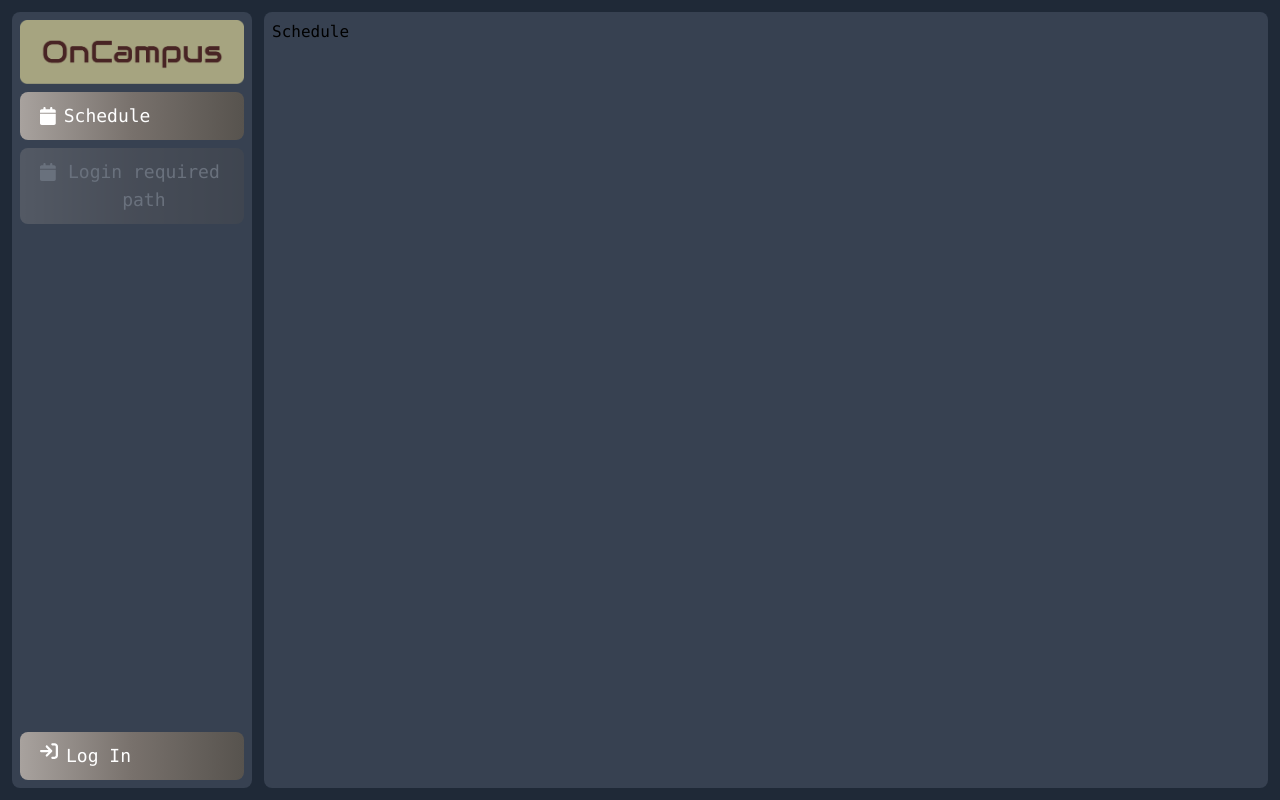
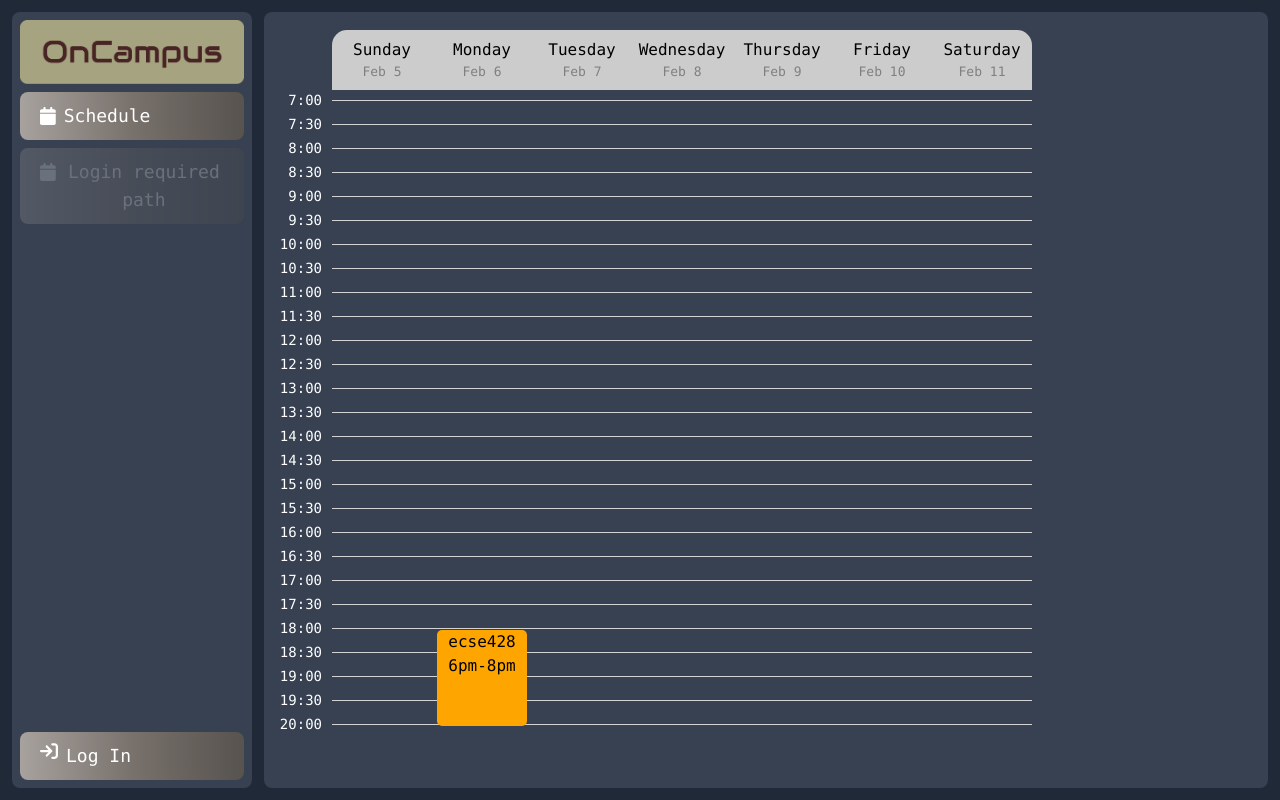
Before and after one commit to ECSE-428-Group-5-W-2023/OnCampus, a React (Create React App) app in the folder web/: page /schedule in a window 1280 px wide. Built offline with nearby package versions, Linux system fonts and the light colour scheme.

Commit message:
Prototype schedule? (frontend)

```diff
--- /dev/null
+++ b/web/src/components/Schedule/Schedule.css
@@ -0,0 +1,97 @@
+.li{
+    list-style-type: none;
+}
+
+.calendar {
+    padding: 10px;
+
+    display: grid;
+    grid-template-columns: 50px 700px;
+    grid-template-rows: 70px 650px;
+    grid-template-areas: ". header ."
+                         "time-marks events .";
+}
+
+.header {
+    grid-area: header;
+    display: grid;
+    margin-bottom: 10px;
+}
+
+.weekdays, .dates{
+    display: grid;
+    grid-template-columns: repeat(7, 1fr);
+    text-align: center;
+}
+
+.weekdays {
+    align-content: end;
+    font-size: 16px;
+}
+
+.dates {
+    font-size: 13px;
+    color: gray;
+}
+
+.time {
+    grid-area: time-marks;
+
+    text-align: right;
+    position: relative;
+    right: 10px;
+    bottom: 10px;
+    font-size: 14px;
+    color: #fff;
+}
+
+.time li {
+    height: 24px;
+}
+
+.event-container {
+    grid-area: events;
+
+    display: grid;
+    grid-template-columns: repeat(7, 1fr);
+    grid-template-rows: repeat(54, 1fr);
+    position: relative;
+}
+
+
+
+/* border lines deco */
+.time li::after{
+    content: "";
+    position: absolute;
+    margin-left: 10px;
+    margin-top: 10px;
+    width: 700px;
+    height: 1px;
+    background-color: lightgray;
+}
+/*round corners*/
+.header {
+    background:#ccc;
+    border-radius: 15px 15px 0px 0px;
+}
+
+/* event */
+.event {
+    position: absolute;
+    width: 90px;
+    margin-left: 5px;
+    margin-right: 5px;
+    border-radius: 5px;
+    z-index: 3;
+    text-align: center;
+}
+
+#event1 {
+    /* height = (8pm-6pm)*48 */
+    height: 96px;
+    grid-column: 2; /*monday*/
+    grid-row: 45; /* (6pm-7am)*4 + 1 */
+
+    background: orange;
+}
--- a/web/src/components/Schedule/Schedule.jsx
+++ b/web/src/components/Schedule/Schedule.jsx
@@ -1,9 +1,70 @@
 import React from "react";
+import './Schedule.css';
 
 export default function Schedule(){
     return (
-        <div>
-            <h1>Schedule</h1>
+        <div class="calendar">
+            <div class="header">
+                <ul class = "weekdays">
+                    <li>Sunday</li>
+                    <li>Monday</li>
+                    <li>Tuesday</li>
+                    <li>Wednesday</li>
+                    <li>Thursday</li>
+                    <li>Friday</li>
+                    <li>Saturday</li>
+                </ul>
+
+                <ul class = "dates">
+                    <li>Feb 5</li>
+                    <li>Feb 6</li>
+                    <li>Feb 7</li>
+                    <li>Feb 8</li>
+                    <li>Feb 9</li>
+                    <li>Feb 10</li>
+                    <li>Feb 11</li>
+                </ul>
+            </div>
+
+            <div class = "time">
+                <ul>
+                    <li>7:00</li>
+                    <li>7:30</li>
+                    <li>8:00</li>
+                    <li>8:30</li>
+                    <li>9:00</li>
+                    <li>9:30</li>
+                    <li>10:00</li>
+                    <li>10:30</li>
+                    <li>11:00</li>
+                    <li>11:30</li>
+                    <li>12:00</li>
+                    <li>12:30</li>
+                    <li>13:00</li>
+                    <li>13:30</li>
+                    <li>14:00</li>
+                    <li>14:30</li>
+                    <li>15:00</li>
+                    <li>15:30</li>
+                    <li>16:00</li>
+                    <li>16:30</li>
+                    <li>17:00</li>
+                    <li>17:30</li>
+                    <li>18:00</li>
+                    <li>18:30</li>
+                    <li>19:00</li>
+                    <li>19:30</li>
+                    <li>20:00</li>
+                </ul>
+            </div>
+            <div class="event-container">
+
+                <div class="event" id="event1">
+                    <span>ecse428</span>
+                    <p>6pm-8pm</p>
+                </div>
+
+            </div>
         </div>
     )
 }
```
